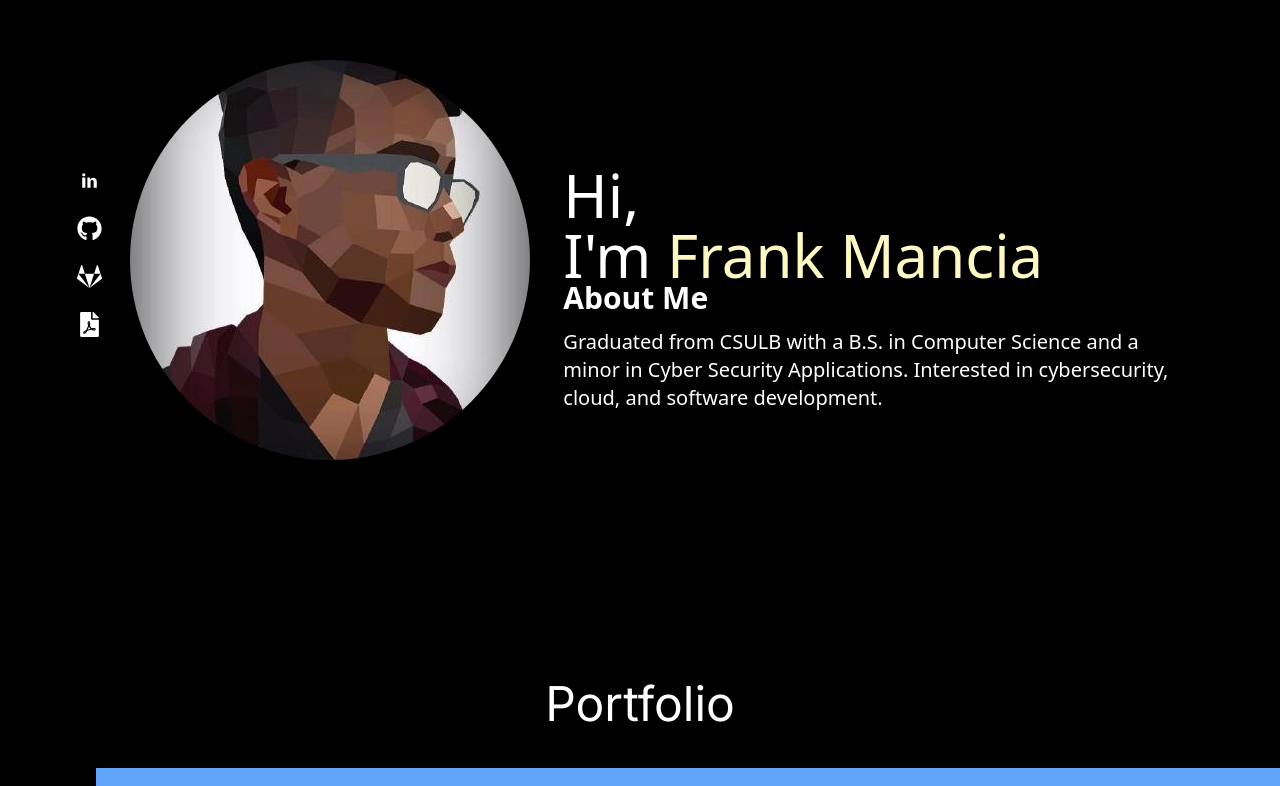
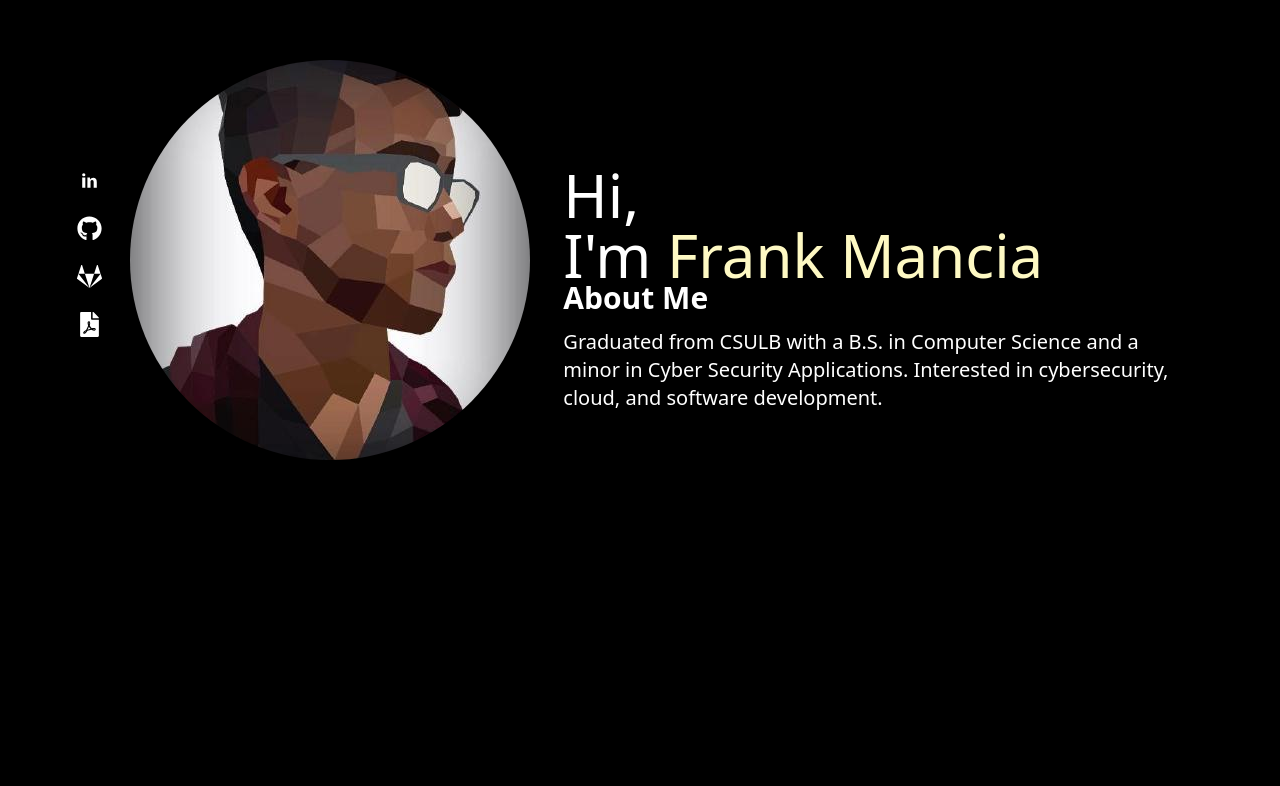
Before and after one commit to raav3n/raav3n.github.io, a Next.js app: page / in a window 1280 px wide. Shown: the part 160-946 px from the top of the page. After the commit the page ends 800 px from the top, so only its background shows below. Built offline with nearby package versions, Linux system fonts and the light colour scheme; grey boxes are pictures that could not be loaded.

Commit message:
removed portfolio (in maintenance)

```diff
--- a/app/page.tsx
+++ b/app/page.tsx
@@ -6,7 +6,7 @@ export default function Home() {
     <main>
       <Heading />
 
-      <Portfolio />
+      {/* <Portfolio /> */}
 
     </main>
   );
```
